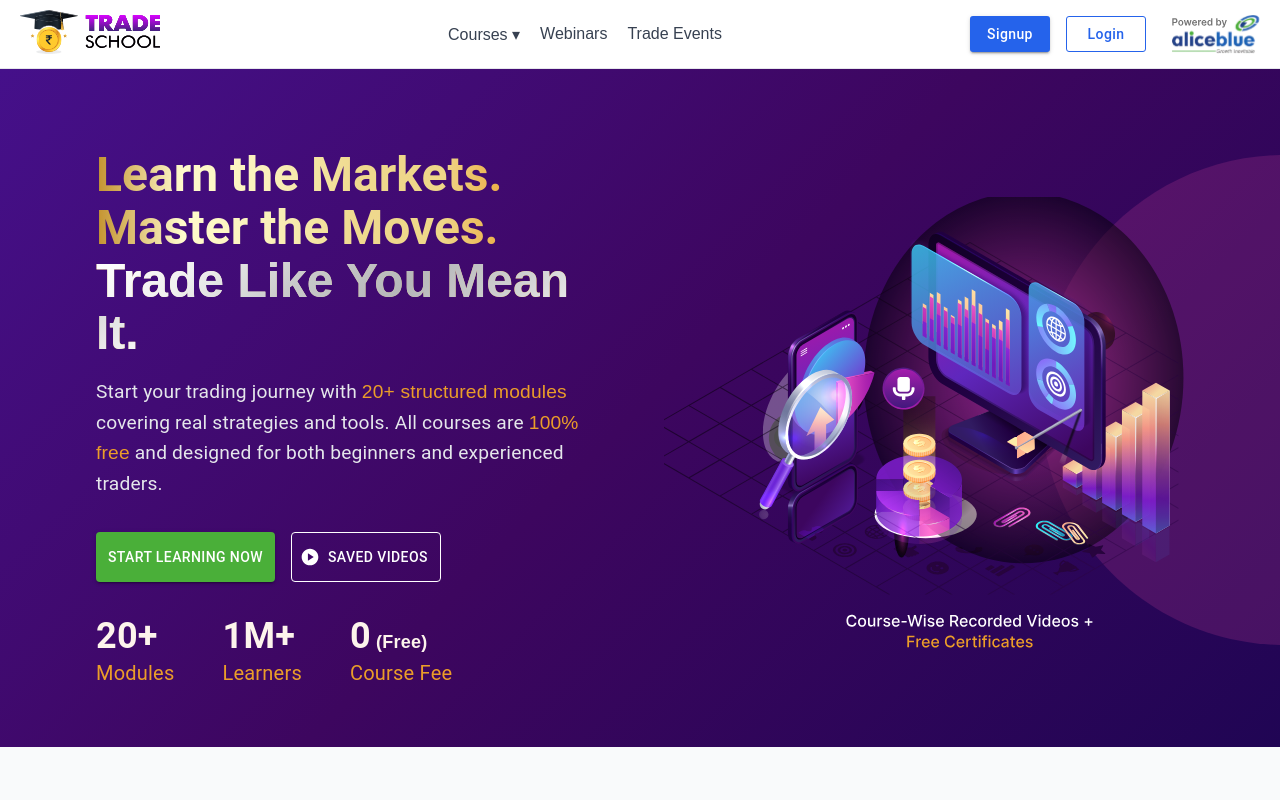
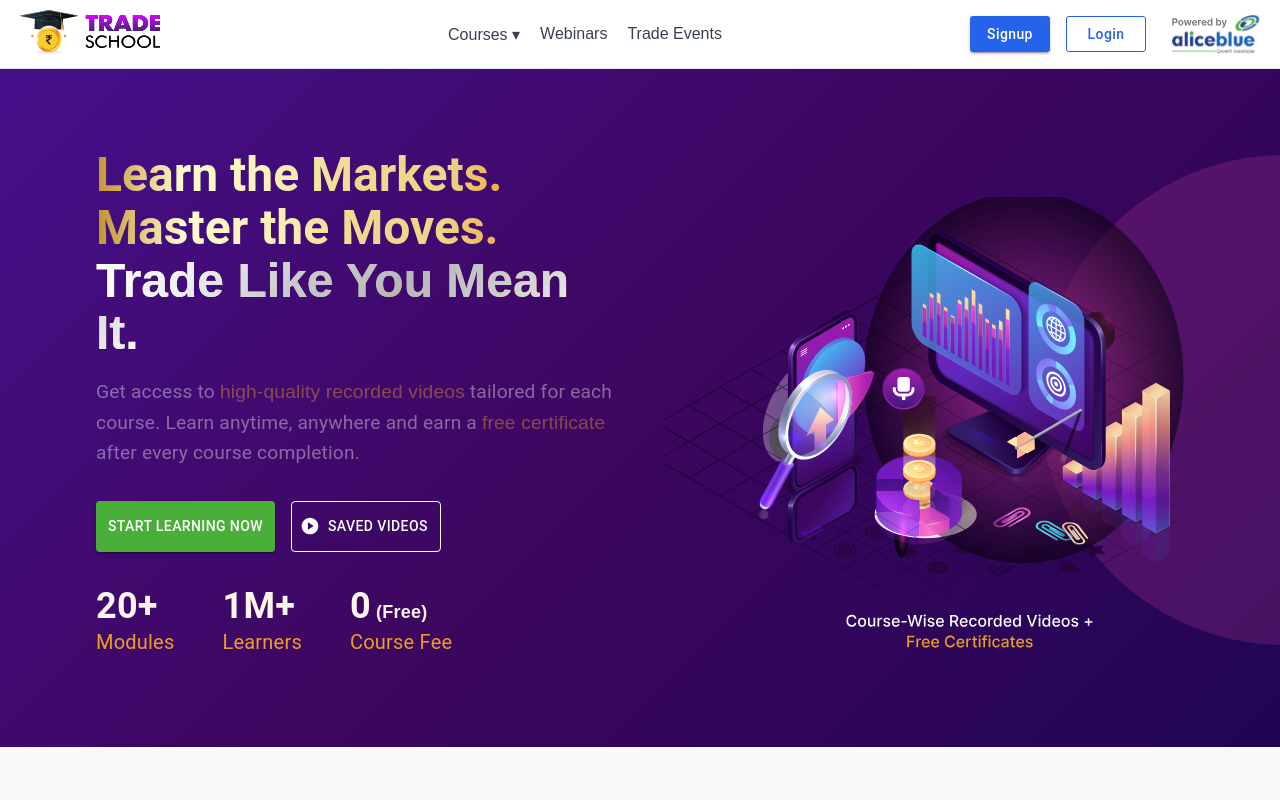
Before and after one commit to asynchronia/ab-trade-school-fe, a React (Vite) app: page / in a window 1280 px wide. Shown: the top 800 px of the page. Built offline with nearby package versions, Linux system fonts and the light colour scheme.

Commit message:
Homepage hero section change and other ui changes

```diff
--- a/src/components/ButtonTabs/ButtonTabs.jsx
+++ b/src/components/ButtonTabs/ButtonTabs.jsx
@@ -3,7 +3,13 @@ import React from 'react';
 
 const ButtonTabs = ({ tabs = [], selectedTab, onSelect }) => {
   return (
-    <Box sx={{ display: 'flex', gap: 2 }}>
+    <Box
+      sx={{
+        display: 'flex',
+        gap: 2,
+        flexDirection: { xs: 'column', sm: 'row' },
+      }}
+    >
       {tabs.map((tab) => (
         <Button
           key={tab}
--- a/src/components/CardCorousel/CardCarousel.scss
+++ b/src/components/CardCorousel/CardCarousel.scss
@@ -1,7 +1,7 @@
 .marquee-carousel-container {
   width: 100%;
   overflow: hidden;
-  padding: 2rem 0;
+  padding: 20px 0;
   position: relative;
 
   .marquee-carousel-track {
--- a/src/components/Customdropdown/CustomDropdown.scss
+++ b/src/components/Customdropdown/CustomDropdown.scss
@@ -1,5 +1,5 @@
 .dropdown {
-  width: 160px;
+  min-width: 160px;
   background-color: #fff;
   border: 1px solid #1E40AF;
   border-radius: 12px;
@@ -29,7 +29,7 @@
     position: absolute;
     top: 100%;
     left: -1px;
-    width: 160px;
+    min-width: 160px;
     max-height: 260px;
     overflow-y: auto;
     background: white;
--- a/src/pages/LandingPage/FaqSection.jsx
+++ b/src/pages/LandingPage/FaqSection.jsx
@@ -81,7 +81,7 @@ const FAQSection = () => {
             mb: theme.spacing(2),
             p: theme.spacing(2),
             borderRadius: theme.shape.borderRadius.medium,
-            bgcolor: 'rgba(0, 0, 0, 0.050)',
+            bgcolor: '#3372BE0D',
             '&:before': {
               display: 'none',
             },
--- a/src/pages/LandingPage/FreeCourseSection.jsx
+++ b/src/pages/LandingPage/FreeCourseSection.jsx
@@ -40,15 +40,14 @@ const FreeCoursesSection = () => {
     <Box
       component="section"
       sx={{
-        py: theme.spacing(4),
-        px: theme.spacing(2),
+        p: theme.spacing(2),
         maxWidth: 1200,
         mx: 'auto',
       }}
     >
       <Box
         sx={{
-          mb: theme.spacing(4),
+          mb: theme.spacing(2),
           textAlign: 'center',
         }}
       >
--- a/src/pages/LandingPage/HeroSection.jsx
+++ b/src/pages/LandingPage/HeroSection.jsx
@@ -13,12 +13,48 @@ import theme from '../../utils/theme';
 const HeroSection = () => {
   const navigate = useNavigate();
   const [currentImageIndex, setCurrentImageIndex] = useState(0);
+  const [currentIndex, setCurrentIndex] = useState(0);
+  const [isVisible, setIsVisible] = useState(true);
   const heroImages = [heroImg1, heroImg2, heroImg3, heroImg4];
 
   const statsItem = [
     { number: '20+', label: 'Modules' },
     { number: '1M+', label: 'Learners' },
     { number: '0', span: '(Free)', label: 'Course Fee' },
+  ];
+
+  const descriptions = [
+    {
+      text: 'Start your trading journey with',
+      highlight1: '20+ structured modules',
+      middleText: 'covering real strategies and tools. All courses are',
+      highlight2: '100% free',
+      endText: 'and designed for both beginners and experienced traders.',
+    },
+    {
+      text: 'Get access to',
+      highlight1: 'high-quality recorded videos',
+      middleText:
+        'tailored for each course. Learn anytime, anywhere and earn a',
+      highlight2: 'free certificate',
+      endText: 'after every course completion.',
+    },
+    {
+      text: 'Attend',
+      highlight1: 'expert-led webinars',
+      middleText: 'Both live online and at select venues.',
+      highlight2:
+        'Stay connected with market insights, strategies, and real-time Q&A sessions',
+      endText: 'from industry experts.',
+    },
+    {
+      text: 'Join',
+      highlight1: '1M+ learners',
+      middleText:
+        'who trust us for practical, flexible and certified trading education.',
+      highlight2: 'Learn live,',
+      endText: 'on-demand or in person, all without spending a rupee.',
+    },
   ];
 
   useEffect(() => {
@@ -28,6 +64,21 @@ const HeroSection = () => {
 
     return () => clearInterval(interval);
   }, [heroImages.length]);
+
+  useEffect(() => {
+    const interval = setInterval(() => {
+      setIsVisible(false);
+
+      setTimeout(() => {
+        setCurrentIndex((prev) => (prev + 1) % descriptions.length);
+        setIsVisible(true);
+      }, 1000);
+    }, 3200);
+
+    return () => clearInterval(interval);
+  }, [descriptions.length]);
+
+  const currentDescription = descriptions[currentIndex];
 
   return (
     <Box
@@ -163,17 +214,20 @@ const HeroSection = () => {
                 md: 'left',
               },
               lineHeight: 1.6,
+              minHeight: '3.5rem',
+              opacity: isVisible ? 1 : 0,
+              transition: 'opacity 1s ease-in-out',
             }}
           >
-            Start your trading journey with{' '}
+            {currentDescription.text}{' '}
             <Box component="span" sx={{ color: theme.colors.secondary.main }}>
-              20+ structured modules
+              {currentDescription.highlight1}
             </Box>{' '}
-            covering real strategies and tools. All courses are{' '}
+            {currentDescription.middleText}{' '}
             <Box component="span" sx={{ color: theme.colors.secondary.main }}>
-              100% free
+              {currentDescription.highlight2}
             </Box>{' '}
-            and designed for both beginners and experienced traders.
+            {currentDescription.endText}
           </Typography>
 
           <Stack
--- a/src/pages/LandingPage/PaidCourseSection.jsx
+++ b/src/pages/LandingPage/PaidCourseSection.jsx
@@ -208,7 +208,6 @@ const PaidCourseSection = () => {
         sx={{
           maxWidth: '1300px',
           mx: 'auto',
-          px: theme.spacing(2),
         }}
       >
         {/* Section Header */}
--- a/src/pages/LandingPage/ReadyToStartSection.jsx
+++ b/src/pages/LandingPage/ReadyToStartSection.jsx
@@ -17,9 +17,6 @@ const ReadyToStartSection = () => {
         backgroundSize: 'cover',
         backgroundPosition: 'center',
         backgroundBlendMode: 'overlay',
-        minHeight: {
-          xs: '500px',
-        },
         py: {
           xs: theme.spacing(4),
           md: theme.spacing(6),
--- a/src/pages/LandingPage/TestimonialSection.jsx
+++ b/src/pages/LandingPage/TestimonialSection.jsx
@@ -13,7 +13,7 @@ const TestimonialsSection = () => {
     role: 'Algo Trader',
     location: 'Bangalore',
     quote:
-      'The algo trading course transformed my approach to markets. I now have 3 automation strategies running that have been profitable for the last 6 months.',
+      'The algo trading course transformed my approach to markets. I now have 3 automated strategies running that have been profitable for the last 6 months.',
     image: mainTestimonialImage,
     profileImg: mainTestimonialImg2,
     rating: '5',
@@ -188,6 +188,7 @@ const TestimonialsSection = () => {
                   color: theme.palette.grey[600],
                   lineHeight: theme.typography.body1.lineHeight,
                   fontSize: theme.typography.h6.fontSize,
+                  fontWeight: '400',
                 }}
               >
                 "{mainTestimonial.quote}"
@@ -299,6 +300,7 @@ const TestimonialsSection = () => {
                     color: theme.palette.grey[600],
                     lineHeight: theme.typography.body2.lineHeight,
                     fontSize: theme.typography.body2.fontSize,
+                    fontWeight: theme.typography.fontWeightRegular,
                   }}
                 >
                   "{testimonial.quote}"
```
